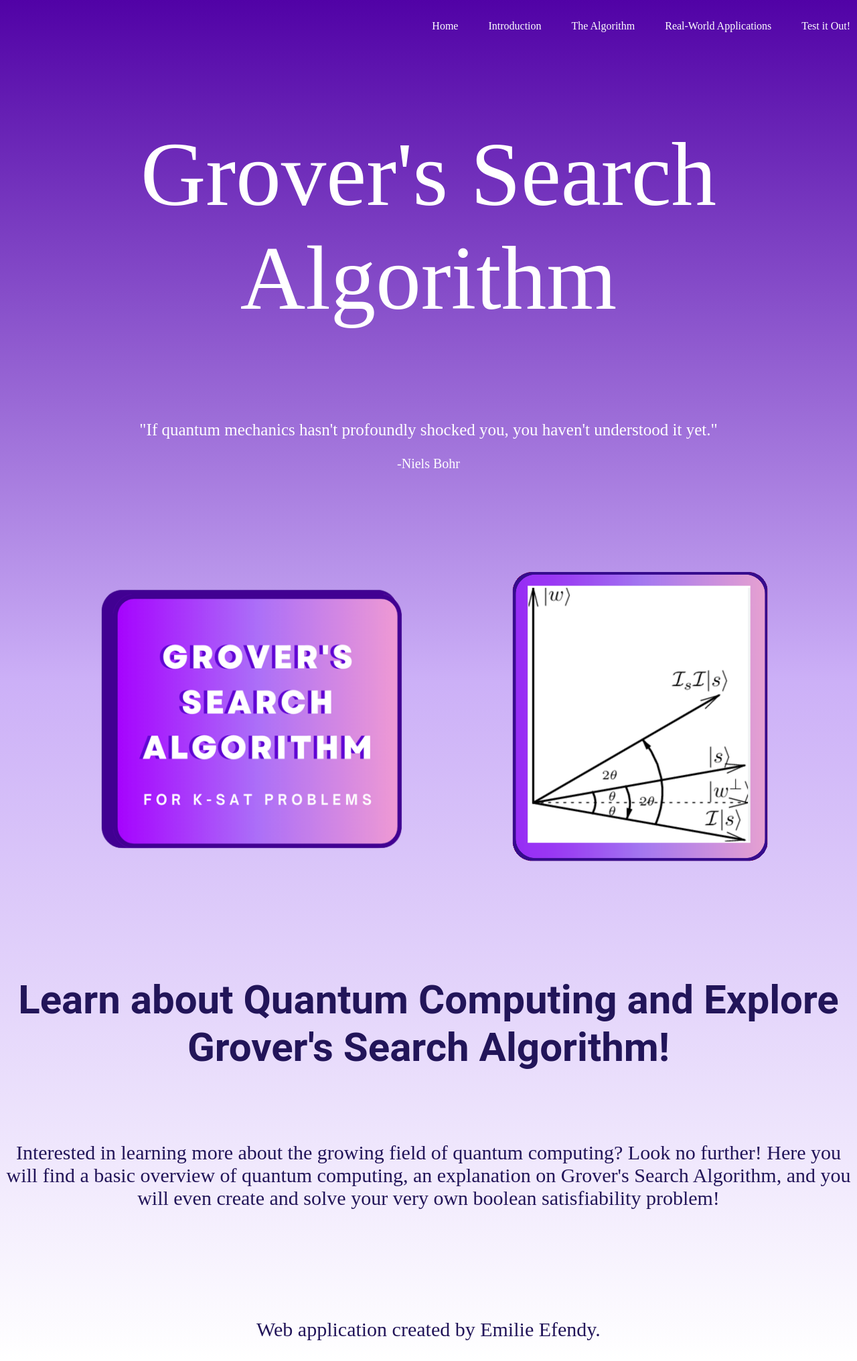
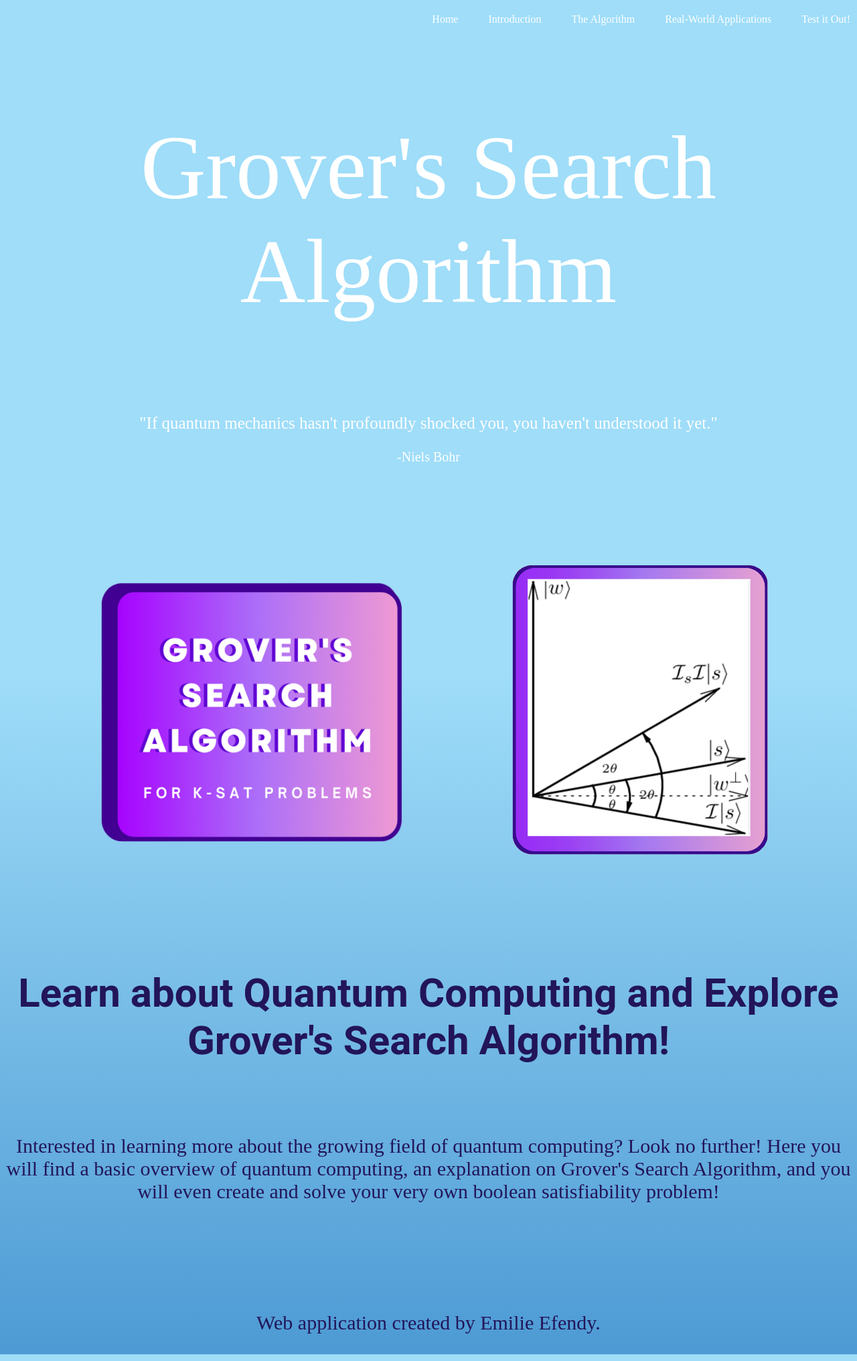
Before and after one commit to emefendy/grover-website, a Django app: page / in a window 1280 px wide. Shown: the whole page at 67% size. Run offline with Django 4.2, Linux system fonts and the light colour scheme; some libraries are stand-ins or nearby versions.

Commit message:
New webpage color/font

```diff
--- a/grovers/static/styles.css
+++ b/grovers/static/styles.css
@@ -7,20 +7,20 @@
 }
 
 /* Common styles for text alignment and color */
-.purple-text {
+.rice-blue-text {
   text-align: center;
-  color: #ccb0f7;
+  color: #001489; /* Rice University Blue */
 }
 
-/* Define common colors as CSS variables */
+/* Define Rice University colors as CSS variables */
 :root {
-  --primary-color: #4CAF50;
-  --secondary-color: #45a049;
-  --background-color-index: #ccb0f7;
-  --background-color-test: #95b9ed;
-  --background-color-applications: #e38705;
-  --background-color-algorithm: #02a365;
-  --background-color-intro: #0a0273;
+  --primary-color: #001489; /* Rice University Blue */
+  --secondary-color: #767676; /* Rice University Gray */
+  --background-color-index: #9fddf9; /* Light gray background */
+  --background-color-test: #9fddf9; /* Light gray background */
+  --background-color-applications: #9fddf9; /* Light gray background */
+  --background-color-algorithm: #9fddf9; /* Light gray background */
+  --background-color-intro: #9fddf9; /* Light gray background */
 }
 
 /* Global styles */
@@ -31,23 +31,23 @@ body {
 
 /* Page-specific styles */
 body.index-page {
-  background-image: linear-gradient(to bottom, #5102a6, var(--background-color-index), #ffffff);
+  background-image: linear-gradient(to bottom, #9fddf9, var(--background-color-index), #4d9ad4);
 }
 
 body.test-page {
-  background-image: linear-gradient(to bottom, #0289cc, var(--background-color-test), #ffffff);
+  background-image: linear-gradient(to bottom, #9fddf9, var(--background-color-test), #4d9ad4);
 }
 
 body.applications-page {
-  background-image: linear-gradient(to bottom, #fc9f1c, var(--background-color-applications), #ffffff);
+  background-image: linear-gradient(to bottom, #9fddf9, var(--background-color-applications), #4d9ad4);
 }
 
 body.algorithm-page {
-  background-image: linear-gradient(to bottom, #11bf7c, var(--background-color-algorithm), #ffffff);
+  background-image: linear-gradient(to bottom, #9fddf9, var(--background-color-algorithm), #4d9ad4);
 }
 
 body.intro-page {
-  background-image: linear-gradient(to bottom, #4138ba, var(--background-color-intro), #ffffff);
+  background-image: linear-gradient(to bottom, #9fddf9, var(--background-color-intro), #4d9ad4);
 }
 
 /* Common button styles */
@@ -72,6 +72,11 @@ body.intro-page {
   background-color: var(--secondary-color);
 }
 
+body {
+  font-family: 'EB Garamond', serif;
+}
+
+
 /* Header styles */
 .hero {
   width: 100%;
@@ -79,8 +84,9 @@ body.intro-page {
 }
 
 .navbar {
-  margin: 30px auto;
+  margin: 20px auto;
   display: flex;
+  justify-content: space-between;
   align-items: center;
 }
 
@@ -100,21 +106,30 @@ ul li {
 ul li a {
   text-decoration: none;
   color: #ffffff;
-  padding: 0 10px;
+  padding: 10px; /* Adjust padding for the buttons */
   position: relative;
+  border-radius: 5px; /* Add rounded corners */
+  transition: background-color 0.3s ease;
 }
 
 ul li a::after {
   content: '';
-  width: 0;
-  height: 10px;
+  width: 100%;
+  height: 1px; /* Adjust the thickness of the underline */
   background: #ffffff;
   position: absolute;
-  left: 50%;
-  transform: translateX(-50%);
-  top: -35px;
-  transition: 0.5s;
+  left: 0;
+  transform: translateY(100%); /* Move the underline below the box */
+  bottom: 0; /* Place the underline below the box */
+  transition: 0.3s;
+  opacity: 0; /* Hide the underline by default */
 }
+
+ul li a:hover {
+  background-color: rgba(255, 255, 255, 0.2); /* Add a background color on hover */
+}
+
 ul li a:hover::after {
-  width: 100%;
+  transform: translateY(0); /* Move the underline below the box on hover */
+  opacity: 1; /* Show the underline on hover */
 }
```
